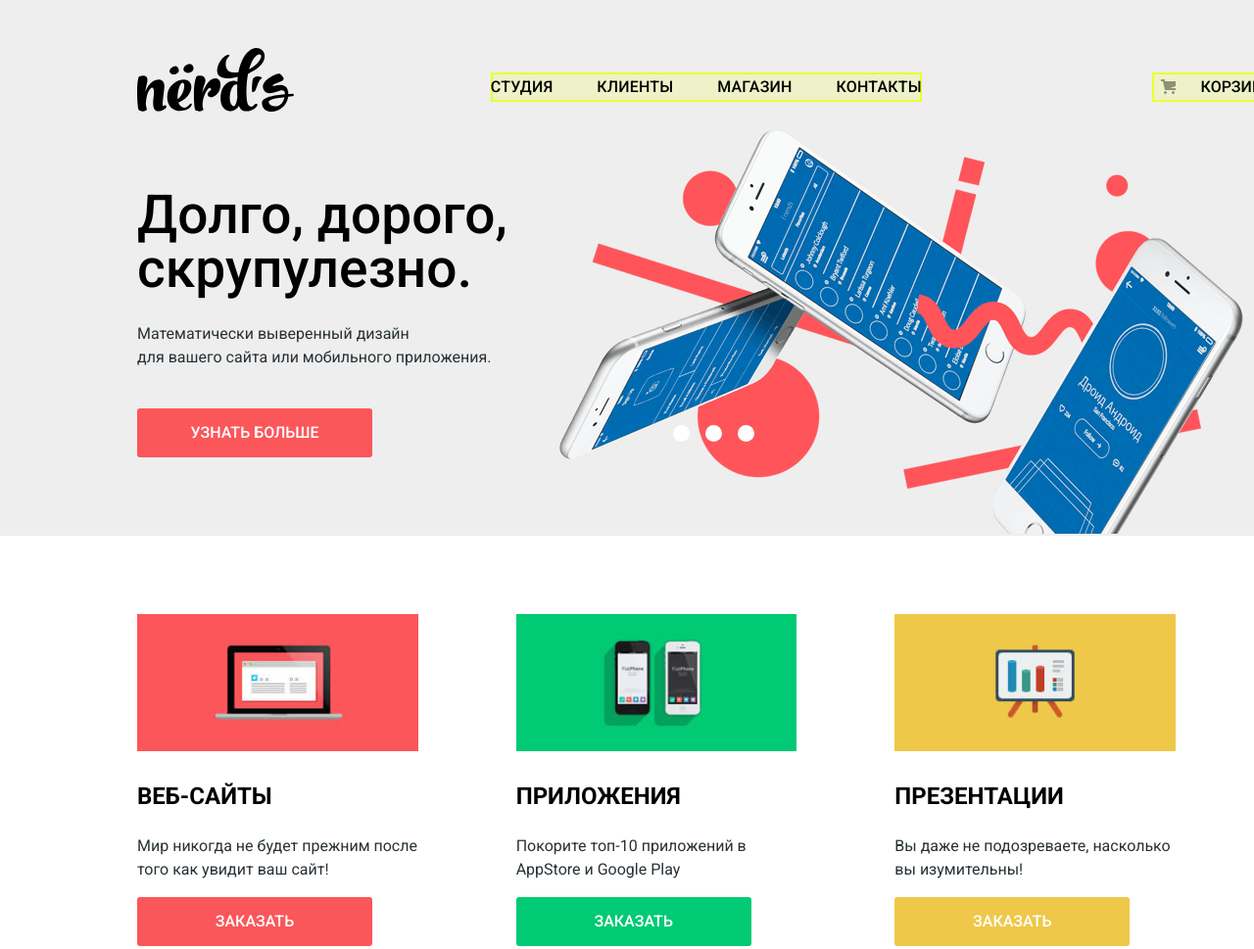
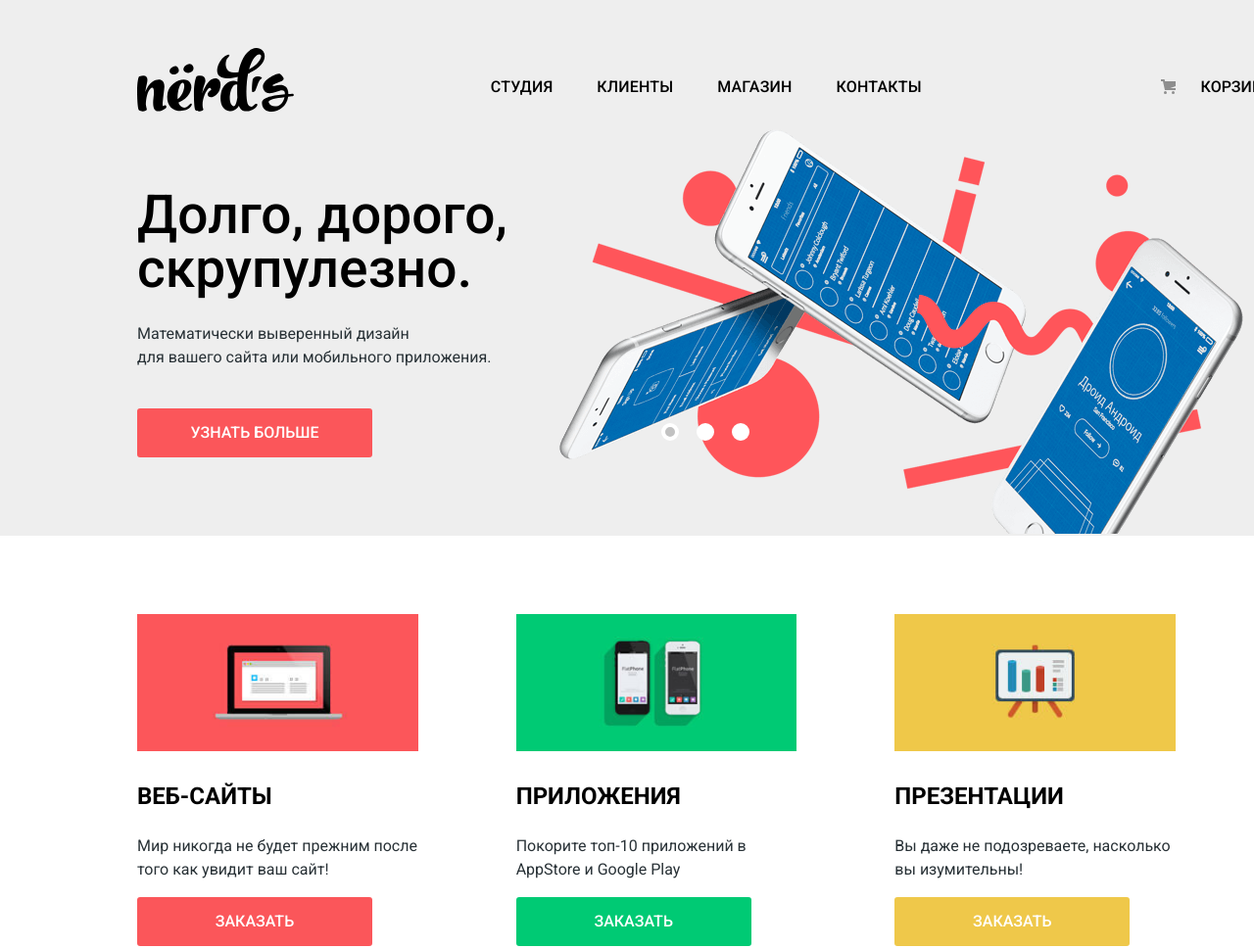
Before and after one commit to alekseyburn/nerds, a website: page index.html in a window 1280 px wide. Shown: the top 969 px of the page at 98% size. Drawn offline with Linux system fonts and the light colour scheme.

Commit message:
сделал слайдер

```diff
--- a/css/style.css
+++ b/css/style.css
@@ -463,8 +463,6 @@ body {
 letter-spacing: 0.2px;
   list-style: none;
 
-  background: rgba(234, 255, 45, 0.2);
-  box-shadow: inset 0 0 0 2px rgb(234,255,45);
 }
 
 .main-navigation {
@@ -477,9 +475,6 @@ letter-spacing: 0.2px;
   max-width: 160px;
   margin-bottom: 10px;
   padding-left: 50px;
-
-  background: rgba(234, 255, 45, 0.2);
-  box-shadow: inset 0 0 0 2px rgb(234,255,45);
 }
 
 
@@ -526,9 +521,6 @@ letter-spacing: 0.2px;
   padding-bottom: 80px;
 }
 
-.features-item:nth-child(1) {
-  display: block;
-}
 
 .features-item:nth-child(1) {
   background-image: url("../img/slide1.png");
@@ -551,45 +543,47 @@ letter-spacing: 0.2px;
   position: relative;
 }
 
-.features-controls i {
-  position: relative;
+.features-controls {
+  position: absolute;
+  bottom: 96px;
+  left: 50%;
+  z-index: 1000;
 
+  width: 160px;
+  height: 19px;
+  margin-left: -80px;
+
+  text-align: center;
+}
+
+.features-controls label {
   display: inline-block;
-  width: 17px;
-  height: 17px;
-  padding: 8px;
+  width: 10px;
+  height: 10px;
+  margin: 0 7px;
 
+  vertical-align: top;
+
+  background: white;
+  border: 4px solid white;
   border-radius: 50%;
   cursor: pointer;
 }
 
-.features-controls i::after {
-  content: "";
-  position: absolute;
-  z-index: 1;
-
-  width: 17px;
-  height: 17px;
-
-  background-color: #ffffff;
-  border-radius: 50%;
+#btn-1:checked ~ .features-controls label[for="btn-1"],
+#btn-2:checked ~ .features-controls label[for="btn-2"],
+#btn-3:checked ~ .features-controls label[for="btn-3"] {
+  background: #c1c1c1;
 }
-
-.features-controls {
-  position: absolute;
-  bottom: 104px;
-  left: 50%;
-  z-index: 100;
-
-  width: 160px;
-  height: 17px;
-
-  font-size: 0;
-  text-align: center;
-
-  transform: translateX(-50%);
+#btn-1:checked ~ .features-list .features-item:nth-child(1) {
+  display: block;
 }
-
+#btn-2:checked ~ .features-list .features-item:nth-child(2) {
+  display: block;
+}
+#btn-3:checked ~ .features-list .features-item:nth-child(3) {
+  display: block;
+}
 
 /*слайдер  */ /*навигация*/
 /*услуги*/
--- a/index.html
+++ b/index.html
@@ -31,10 +31,13 @@
     <section class="features">
       <div class="container">
         <h2 class="visually-hidden">Преимущества</h2>
+        <input class="visually-hidden" type="radio" id="btn-1" name="toggle" checked>
+        <input class="visually-hidden" type="radio" id="btn-2" name="toggle">
+        <input class="visually-hidden" type="radio" id="btn-3" name="toggle">
         <div class="features-controls">
-          <i class="active"></i>
-          <i></i>
-          <i></i>
+          <label for="btn-1"></label>
+          <label for="btn-2"></label>
+          <label for="btn-3"></label>
         </div>
         <ul class="features-list">
           <li class="features-item">
```
